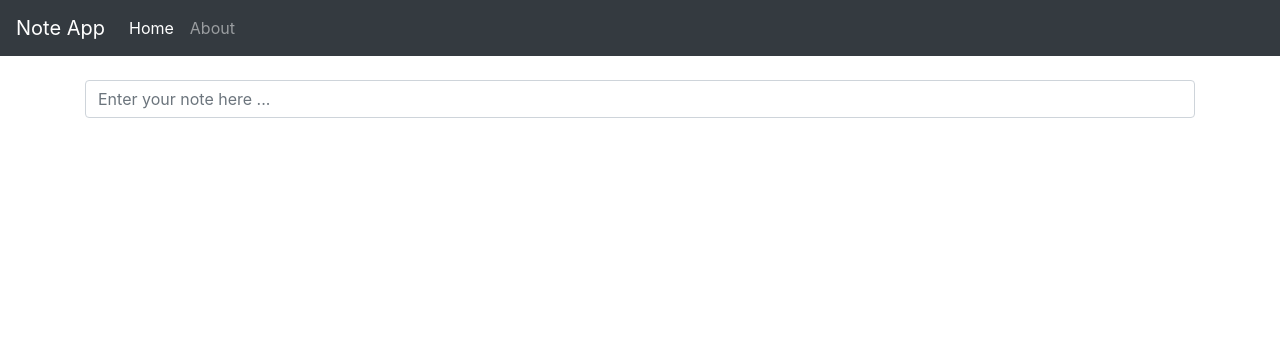
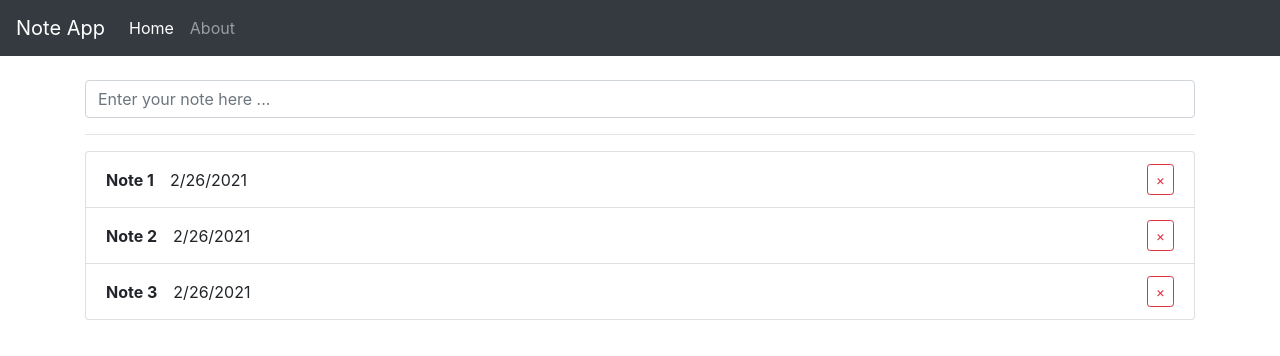
Before and after one commit to sergeypavlyk/note-app, a React (Create React App) app: page / in a window 1280 px wide. Shown: the top 356 px of the page. Built offline with nearby package versions, Linux system fonts and the light colour scheme.

Commit message:
add components

```diff
--- a/package.json
+++ b/package.json
@@ -9,6 +9,7 @@
     "axios": "^0.21.1",
     "bootstrap": "^4.6.0",
     "node-sass": "^5.0.0",
+    "prop-types": "^15.7.2",
     "react": "^17.0.1",
     "react-dom": "^17.0.1",
     "react-router-dom": "^5.2.0",
--- /dev/null
+++ b/src/components/Alert.jsx
@@ -0,0 +1,25 @@
+import React from 'react';
+import PropTypes from 'prop-types';
+
+const Alert = ({ alert }) => (
+  alert ? (
+    <div className={`alert alert-${alert.type ?? 'warning'} alert-dismissible fade show`} role="alert">
+      <strong>Warning!</strong>
+      {' '}
+      {alert.text}
+      You should check in on some of those fields below.
+      <button type="button" className="close" aria-label="Close">
+        <span aria-hidden="true">&times;</span>
+      </button>
+    </div>
+  ) : null
+);
+
+Alert.propTypes = {
+  alert: PropTypes.shape({
+    type: PropTypes.string,
+    text: PropTypes.string,
+  }).isRequired,
+};
+
+export default Alert;
--- a/src/components/Navbar.jsx
+++ b/src/components/Navbar.jsx
@@ -1,28 +1,32 @@
 import React from 'react';
 import { NavLink } from 'react-router-dom';
+
+const links = [{
+  name: 'Home',
+  href: '/',
+  exact: true,
+}, {
+  name: 'About',
+  href: '/about',
+  exact: false,
+}];
 
 const Navbar = () => (
   <nav className="navbar navbar-dark navbar-expand-lg bg-dark">
     <div className="navbar-brand">Note App</div>
 
     <ul className="navbar-nav">
+      {links.map(({ name, href, exact }) => (
         <li className="nav-item">
           <NavLink
             className="nav-link"
-          to="/"
-          exact
+            to={href}
+            exact={exact}
           >
-          Home
+            {name}
           </NavLink>
         </li>
-      <li className="nav-item">
-        <NavLink
-          className="nav-link"
-          to="/about"
-        >
-          About
-        </NavLink>
-      </li>
+      ))}
     </ul>
   </nav>
 );
--- /dev/null
+++ b/src/components/Notes.jsx
@@ -0,0 +1,22 @@
+import React from 'react';
+import PropTypes from 'prop-types';
+
+const Notes = ({ notes }) => (
+  <ul className="list-group">
+    {notes.map(({ title, id }) => (
+      <li className="list-group-item note" key={id}>
+        <div>
+          <strong className="noteTitle">{title}</strong>
+          <span>{new Date().toLocaleDateString()}</span>
+        </div>
+        <button type="button" className="btn btn-outline-danger btn-sm">&times;</button>
+      </li>
+    ))}
+  </ul>
+);
+
+Notes.propTypes = {
+  notes: PropTypes.arrayOf(PropTypes.object).isRequired,
+};
+
+export default Notes;
--- a/src/index.scss
+++ b/src/index.scss
@@ -13,3 +13,13 @@
   font-family: source-code-pro, Menlo, Monaco, Consolas, 'Courier New',
     monospace;
 }
+
+.note {
+  display: flex;
+  justify-content: space-between;
+  align-items: center;
+}
+
+.noteTitle {
+  margin-right: 1rem;
+}
--- a/src/pages/Home.jsx
+++ b/src/pages/Home.jsx
@@ -1,8 +1,20 @@
 import React from 'react';
+import Alert from '../components/Alert';
 import Form from '../components/Form';
+import Notes from '../components/Notes';
 
-const Home = () => (
-  <Form />
-);
+const Home = () => {
+  const notes = new Array(3)
+    .fill('')
+    .map((_, i) => ({ id: i, title: `Note ${i + 1}` }));
 
+  return (
+    <>
+      <Alert />
+      <Form />
+      <hr />
+      <Notes notes={notes} />
+    </>
+  );
+};
 export default Home;
```
Also changed, not shown: 1 other file (tests, documents, lock files or other folders). Lines whose indentation alone changed are shown as unchanged.
